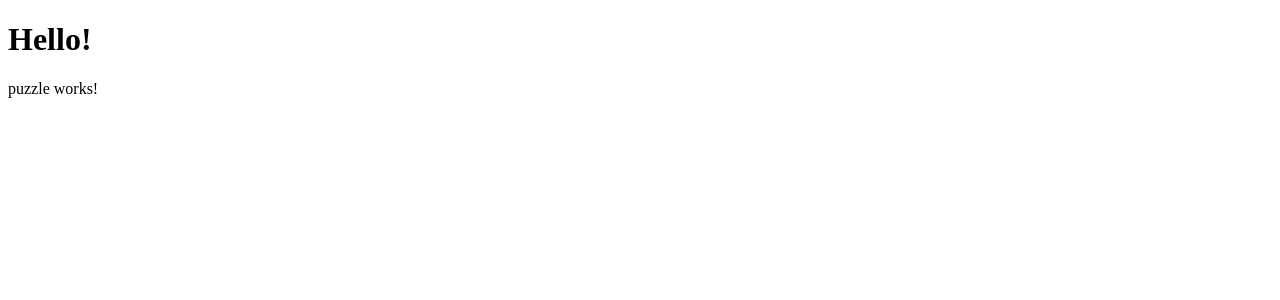
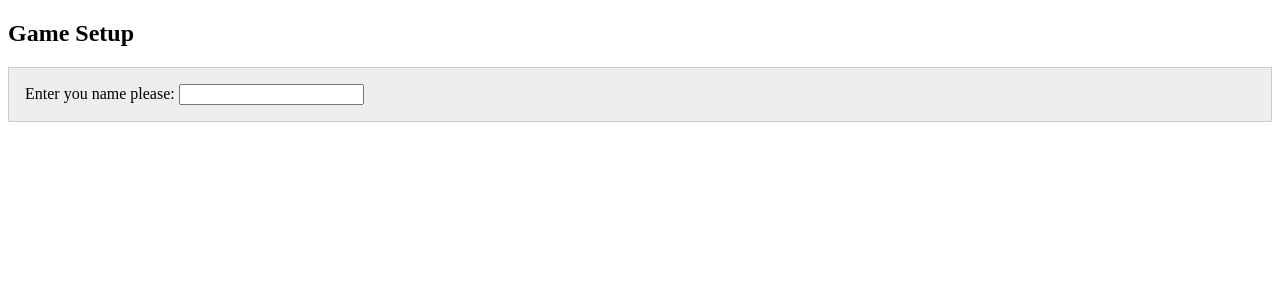
Before and after one commit to andrewnovykov/Angular2-U, an Angular app: page / in a window 1280 px wide. Shown: the top 300 px of the page. Built offline with nearby package versions, Linux system fonts and the light colour scheme.

Commit message:
First puzzle app

```diff
--- a/src/app/app.component.html
+++ b/src/app/app.component.html
@@ -1,4 +1,4 @@
-<h1>
+<h2>
   {{title}}
-</h1>
+</h2>
 <my-puzzle>	</my-puzzle>
--- a/src/app/app.component.ts
+++ b/src/app/app.component.ts
@@ -6,5 +6,5 @@ import { Component } from '@angular/core';
   styleUrls: ['./app.component.css']
 })
 export class AppComponent {
-  title = 'Hello!';
+  title = 'Game Setup';
 }
--- a/src/app/puzzle/puzzle.component.css
+++ b/src/app/puzzle/puzzle.component.css
@@ -0,0 +1,39 @@
+body {
+	padding: 32px;
+	margin: 0;
+	font-family: "Roboto", Arial, sans-serif;
+	font-size: 16px;
+}
+
+.setup, .puzzle {
+	padding: 16px;
+	margin-bottom: 32px;
+}
+
+.setup h2 {
+	margin: 0;
+}
+
+.puzzle h2 {
+	margin: 0;
+}
+
+.setup {
+	border: 1px solid #ccc;
+	background-color: #eee;
+}
+
+
+.puzzle {
+	border: 1px solid red;
+	background-color: #ffdbd6;
+}
+
+.puzzle.solved {
+	border: 1px solid green;
+	background-color: #ccffda;
+}
+
+.name {
+	font-weight: bold;
+}
--- a/src/app/puzzle/puzzle.component.html
+++ b/src/app/puzzle/puzzle.component.html
@@ -1,3 +1,26 @@
-<p>
-  puzzle works!
-</p>
+<section class="setup">
+	Enter you name please:
+	<input type="text" name="" #name (keyup)="0">
+</section>
+<section
+	[ngClass]="{
+		puzzle: true,
+		solved: switch1.value == switch1Number && switch2.value == switch2Number && switch3.value == switch3Number && switch4.value == switch4Number
+		 }"
+	[ngStyle]="{display: name.value === '' ? 'none' : 'block' }"
+	>
+	<h2>The Puzzle |
+		{{switch1.value == switch1Number && switch2.value == switch2Number && switch3.value == switch3Number && switch4.value == switch4Number ? 'Solved':'Not Solved'}}
+	</h2>
+	<p>Welcome <span class="name ">{{name.value}}</span></p>
+	<br>
+	Switch1:
+	<input type="" name="" #switch1 (keyup)="0"><br>
+	Switch2:
+	<input type="" name="" #switch2 (keyup)="0"><br>
+	Switch3:
+	<input type="" name="" #switch3 (keyup)="0"><br>
+	Switch4:
+	<input type="" name="" #switch4 (keyup)="0"><br>
+</section>
+	<h2 [hidden]="switch1.value != switch1Number || switch2.value != switch2Number || switch3.value != switch3Number || switch4.value != switch4Number">Congratulations {{name.value}}! You did it! </h2>
--- a/src/app/puzzle/puzzle.component.ts
+++ b/src/app/puzzle/puzzle.component.ts
@@ -7,9 +7,29 @@ import { Component, OnInit } from '@angular/core';
 })
 export class PuzzleComponent implements OnInit {
 
-  constructor() { }
+	switch1Number: number;
+	switch2Number: number;
+	switch3Number: number;
+	switch4Number: number;
+
+  // constructor(switch1Number,switch2Number,switch3Number,switch4Number) {
+  // 	this.switch1Number = switch1Number;
+  // 	this.switch2Number = switch2Number;
+  // 	this.switch3Number = switch3Number;
+  // 	this.switch4Number = switch4Number;
+  // }
 
   ngOnInit() {
+
+  	this.switch1Number = Math.round(Math.random());
+  	this.switch2Number = Math.round(Math.random());
+  	this.switch3Number = Math.round(Math.random());
+  	this.switch4Number = Math.round(Math.random());
+
+  	console.log(this.switch1Number, this.switch2Number, this.switch3Number, this.switch4Number)
+
   }
 
+
+
 }
```
